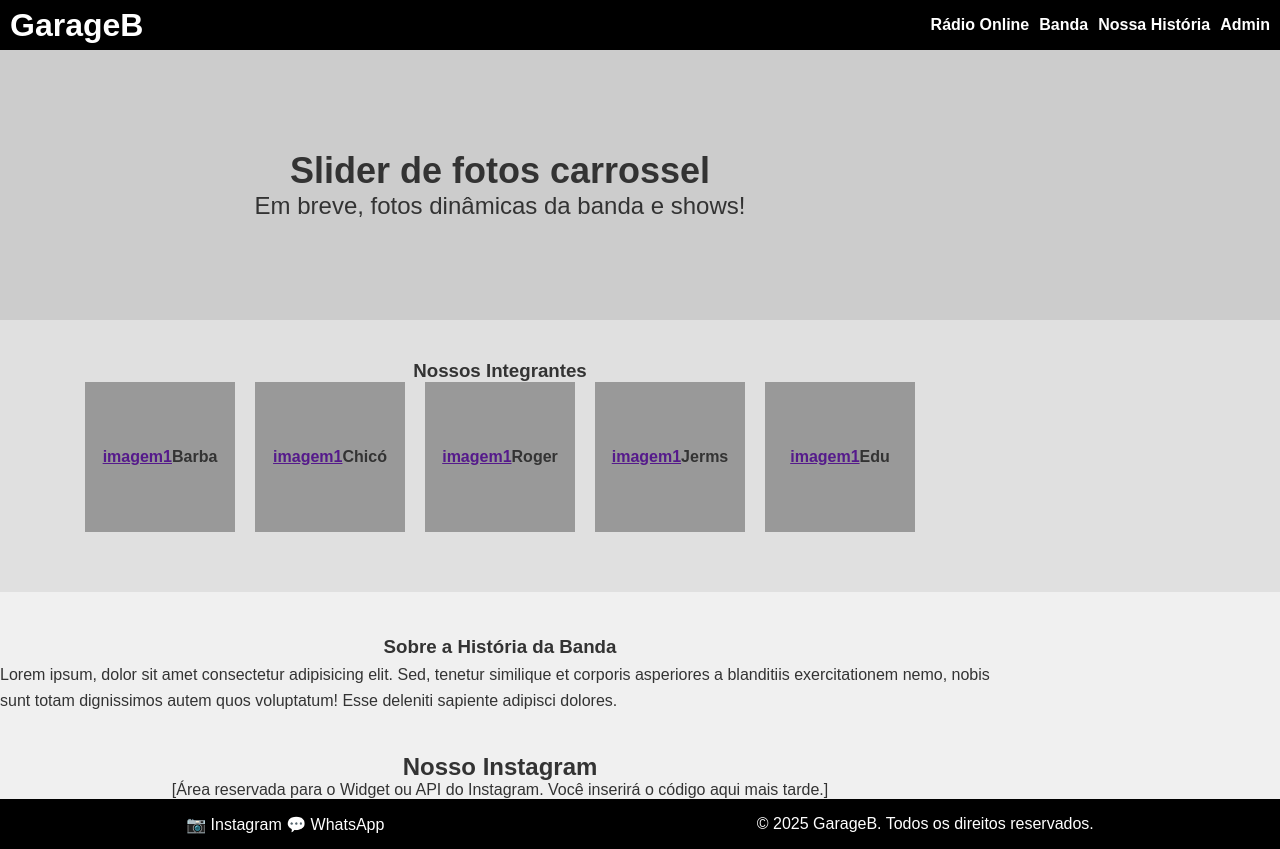
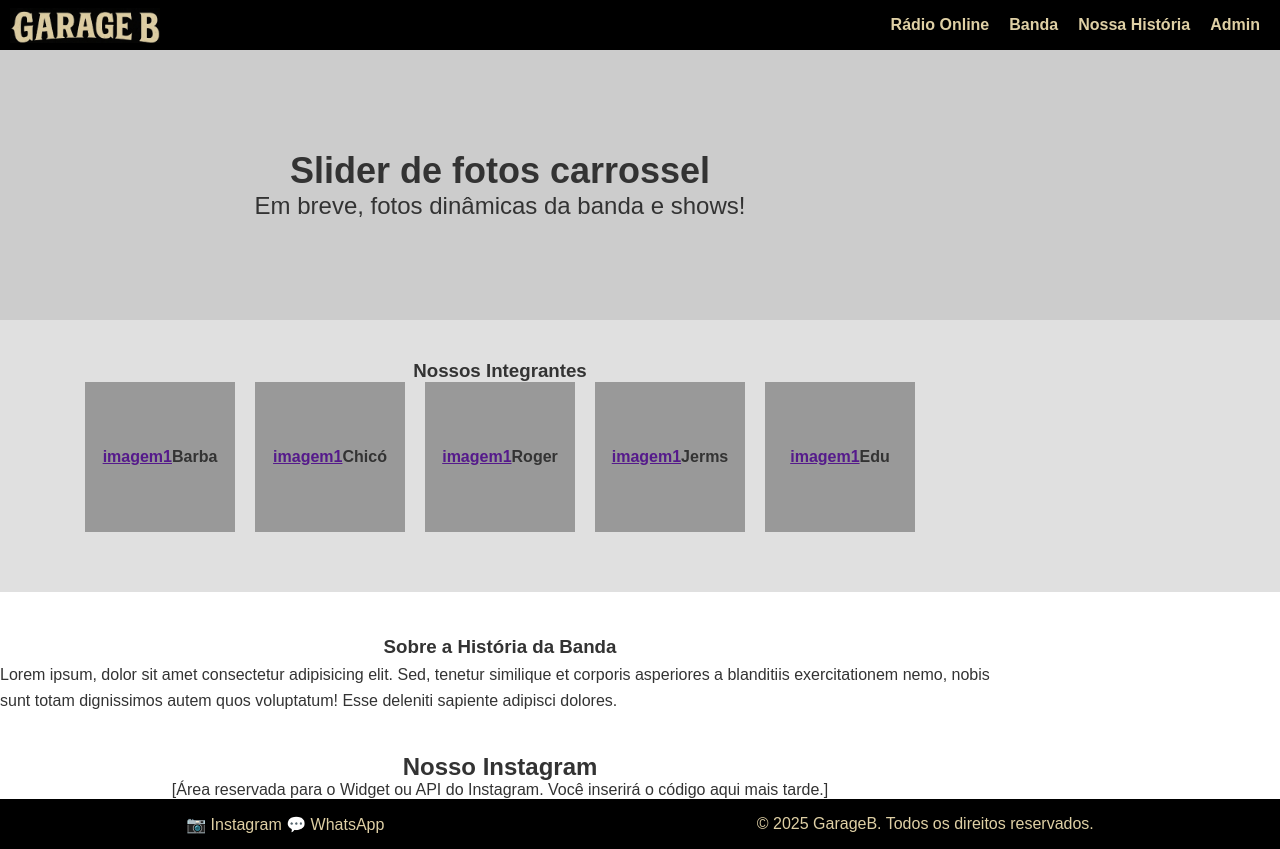
Before and after one commit to Emerson-FullStackSenacPenha/GarageB, a plain HTML site: page index.html in a window 1280 px wide. Drawn offline with Linux system fonts and the light colour scheme.

Commit message:
css em cabeçalho e rodapé

```diff
--- a/css/index.css
+++ b/css/index.css
@@ -1,3 +1,9 @@
+:root{
+
+    --cor_texto:#DFD0A5;
+
+}
+
 * {
 
     padding: 0;
@@ -10,7 +16,6 @@ body {
 
     font-family: sans-serif;
     margin: 0;
-    background-color: #f0f0f0;
     color: #333;
 
 }
@@ -24,7 +29,6 @@ body {
     flex-direction: row;
     justify-content: space-between;
     align-items: center;
-
     height: 50px;
 
 }
@@ -45,19 +49,25 @@ body {
     font-weight: bold;
     margin-left: 10px;
 
+    background-image: url(../img/logo2.png);
+    height: 35px;
+    width: 150px;
+    background-size: 100%;
+    background-repeat: no-repeat;
+
 }
 
 .menu-site {
 
     display: flex;
-    gap: 10px;
-    margin-right: 10px;
+    gap: 20px;
+    margin-right: 20px;
 
 }
 
 .menu-site a {
 
-    color: white;
+    color: var(--cor_texto);
     text-decoration: none;
     font-weight: 600;
 
@@ -115,12 +125,12 @@ footer {
 .social-icons a {
 
     text-decoration: none;
-    color: white;
+    color: var(--cor_texto)
 
 }
 
 #texto_rodape {
 
-    color: white;
+    color: var(--cor_texto);
 
 }
--- a/index.html
+++ b/index.html
@@ -11,7 +11,7 @@
     <!-- Cabeçalho -->
     <header>
         <div id="cabecalho">
-            <div class="logo">GarageB</div>
+            <div class="logo"></div>
             <nav class="menu-site">
                 <a href="#">Rádio Online</a>
                 <a href="#integrantes">Banda</a>
```
Also changed, not shown: img/logo.jpg (added), img/logo2.png (added).
